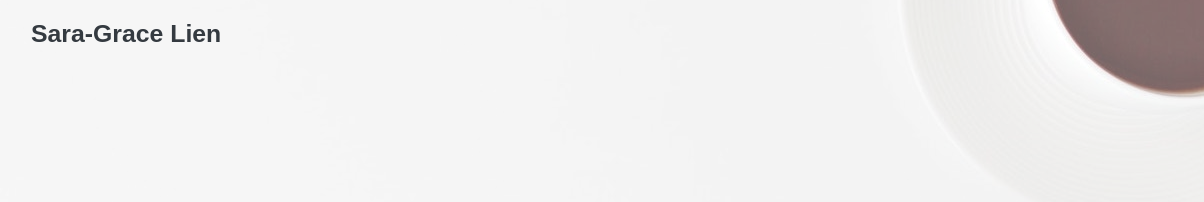
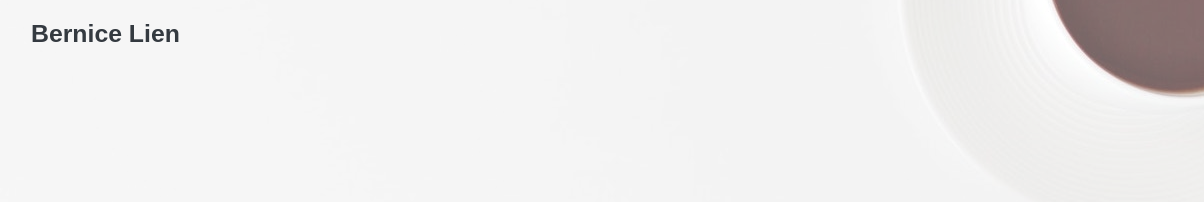
Before and after one commit to BerniceLien/BerniceLien, a plain HTML site: page index.html in a window 1280 px wide. Shown: the top 202 px of the page, 0-1204 px from the left. Drawn offline with Linux system fonts and the light colour scheme; some packages are replaced by stand-ins of ours; files whose address does not match are found by name; a web font is replaced by a local one.

Commit message:
name change 2

```diff
--- a/index.html
+++ b/index.html
@@ -117,7 +117,7 @@
                                         <div class="rounded px-lg-5">
                                             <div class="text-md-left">
                                                 <h4 class="mb-4">Pursuit of Happiness</h4>
-                                                <span class="d-inline-block py-4"> By <span class="purple-color text-right"> Sara-Grace Lien </span></span>
+                                                <span class="d-inline-block py-4"> By <span class="purple-color text-right"> Bernice Lien </span></span>
                                                 <p class="text-muted">I used to think that happiness comes naturally to you. You don’t really get to choose. If something good happens to you, you become happy. You didn’t really choose to have that good thing happen to you. It just did. It was in my Grade 9 year when my views on life changed. I became tired and frustrated all the time. I wasn’t enjoying life because I felt that nothing good was happening to me. I didn’t have many friends and I didn't really have any passions either. I was just kind of drifting along.
                                                 <div class="px-md-5 px-3 py-4 quotation">
                                                     <i class="base-color lni-quotation size-md"></i>
@@ -157,7 +157,7 @@
                                         <div class="rounded px-lg-5">
                                             <div class="text-md-left">
                                                 <h4 class="mb-4">My Personal Philosophy #2: Growth and Forgiveness</h4>
-                                                <span class="d-inline-block py-4"> By <span class="purple-color text-right"> Sara-Grace Lien </span></span>
+                                                <span class="d-inline-block py-4"> By <span class="purple-color text-right"> Bernice Lien </span></span>
                                                 <p class="text-muted">No one is born perfect. We can be the nicest, kindest person alive, but you will still have made mistakes in the past that you are not proud of. This is okay. We need to make mistakes to become a better person. Life is trial and error. You don’t have to always be perfect the first time.</p>
                                                 <div class="px-md-5 px-3 py-4 quotation">
                                                     <i class="base-color lni-quotation size-md"></i>
@@ -199,7 +199,7 @@
                                         <div class="rounded px-lg-5">
                                             <div class="text-md-left">
                                                 <h4 class="mb-4">My Personal Philosophy #3: The Importance of Recognising your Privilege</h>
-                                                <span class="d-inline-block py-4"> By <span class="purple-color text-right"> Sara-Grace Lien </span></span>
+                                                <span class="d-inline-block py-4"> By <span class="purple-color text-right"> Bernice Lien </span></span>
                                                   <div class="px-md-5 px-3 py-4 quotation">
                                                     <i class="base-color lni-quotation size-md"></i>
                                                     <h6 class="base-color font-italic mb-0">What is Privilege?</h6>
@@ -241,7 +241,7 @@
                                         <div class="rounded px-lg-5">
                                             <div class="text-md-left">
                                                 <h4 class="mb-4">My Personal Philosophy #4: Self Care</h4>
-                                                <span class="d-inline-block py-4"> By <span class="purple-color text-right"> Sara-Grace Lien </span></span>
+                                                <span class="d-inline-block py-4"> By <span class="purple-color text-right"> Bernice Lien </span></span>
                                                 <p class="text-muted">On social media, Instagram more so, we see posts like “Self Care to help with Anxiety/Depression” with them listing things like face masks, bath bombs, and recommending Netflix shows to watch. The truth is, this form of “self-care” is actually feeding to consumerism and is literally just instant gratification which does nothing to help with anxiety or depression.</p>
                                                 <div class="px-md-5 px-3 py-4 quotation">
                                                     <i class="base-color lni-quotation size-md"></i>
@@ -265,7 +265,7 @@
                                         <div class="rounded px-lg-5">
                                             <div class="text-md-left">
                                                 <h4 class="mb-4">My Personal Philosophy #6: Money Can’t Buy Happiness</h4>
-                                                <span class="d-inline-block py-4"> By <span class="purple-color text-right"> Sara-Grace Lien </span></span>
+                                                <span class="d-inline-block py-4"> By <span class="purple-color text-right"> Bernice Lien </span></span>
                                                 <p class="text-muted">Money does not buy happiness. But what it can buy is healthier food, better education, and proper healthcare. All of which directly impacts your overall happiness.</p>
                                                 <div class="px-md-5 px-3 py-4 quotation">
                                                     <i class="base-color lni-quotation size-md"></i>
@@ -289,7 +289,7 @@
                                         <div class="rounded px-lg-5">
                                             <div class="text-md-left">
                                                 <h4 class="mb-4">My Personal Philosophy #7: Sexualisation vs Objectification</h4>
-                                                <span class="d-inline-block py-4"> By <span class="purple-color text-right"> Sara-Grace Lien </span></span>
+                                                <span class="d-inline-block py-4"> By <span class="purple-color text-right"> Bernice Lien </span></span>
                                                 <p class="text-muted">What is the difference between sexualization and objectification? How do we know when we’re doing which? How do they work?</p>
                                                 <div class="px-md-5 px-3 py-4 quotation">
                                                 <p class="my-3 text-muted">The debate around sexualization versus objectification has been going around for a while. It is not easy to differentiate the two so hopefully, this helps. Sexualization is when you look at someone in a sexual manner and objectification is when you limit a person to their sexuality. So how would that work? An example of sexualization is when you look at someone who is particularly attractive and you think to yourself, </p>
@@ -314,7 +314,7 @@
                                         <div class="rounded px-lg-5">
                                             <div class="text-md-left">
                                                 <h4 class="mb-4">My Personal Philosophy #8: A list of my most exciting experiences</h4>
-                                                <span class="d-inline-block py-4"> By <span class="purple-color text-right"> Sara-Grace Lien </span></span>
+                                                <span class="d-inline-block py-4"> By <span class="purple-color text-right"> Bernice Lien </span></span>
                                                 <p class="text-muted">I’ve realized that I have lived a very interesting life so I thought it would be fun to list all the fun and interesting experiences I’ve had.</p>
                                                     <h6 class="base-color font-italic mb-0">3rd grade</h6>
 						     <p class="text-muted">In 3rd Grade, I joined the Girl’s Brigade which is basically girl’s scouts but the uniform is blue. I went on my first ever trip overseas without my parents to Borneo with my school mates. This was the first time I traveled overseas without my parents. During the trip, I went on my first zipline, I visited animal sanctuaries and water parks in Borneo.</p>
@@ -350,7 +350,7 @@ At the end of the year, soon after the New Zealand trip, I went to Phnom Penh in
              <header>
                  <div class="logo-area">
                      <a href="index.html" class="logo">
-                         <span class="size-sm mb-0 font-weight-bold pl-3 text-dark text-left">Sara-Grace Lien</span>
+                         <span class="size-sm mb-0 font-weight-bold pl-3 text-dark text-left">Bernice Lien</span>
                      </a>
                  </div>
                  <div class="header-info-area">
@@ -942,7 +942,7 @@ At the end of the year, soon after the New Zealand trip, I went to Phnom Penh in
                                              <div class="float-left mt-4 mr-3 mr-sm-4">
                                                  <img src="http://placehold.it/125x125" alt="/" class="rounded-circle">
                                              </div>
-                                             <h4 class="float-left mt-5">-Sara-Grace Lien, <span class="font-weight-bold">UI Designer</span></h4>
+                                             <h4 class="float-left mt-5">Bernice Lien, <span class="font-weight-bold">UI Designer</span></h4>
                                          </div> -->
                                          <!-- Item 03 -->
                                       <!--   <div class="testimonial-item text-left">
@@ -1017,7 +1017,7 @@ At the end of the year, soon after the New Zealand trip, I went to Phnom Penh in
                                                  <li class="list-inline-item">
                                                      <a href="#">
                                                          <i class="base-color font-weight-bold">by</i>
-                                                         <span class="text-dark font-italic">Sara-Grace Lien</span>
+                                                         <span class="text-dark font-italic">Bernice Lien</span>
                                                      </a>
                                                  </li>
                                              </ul>
```
